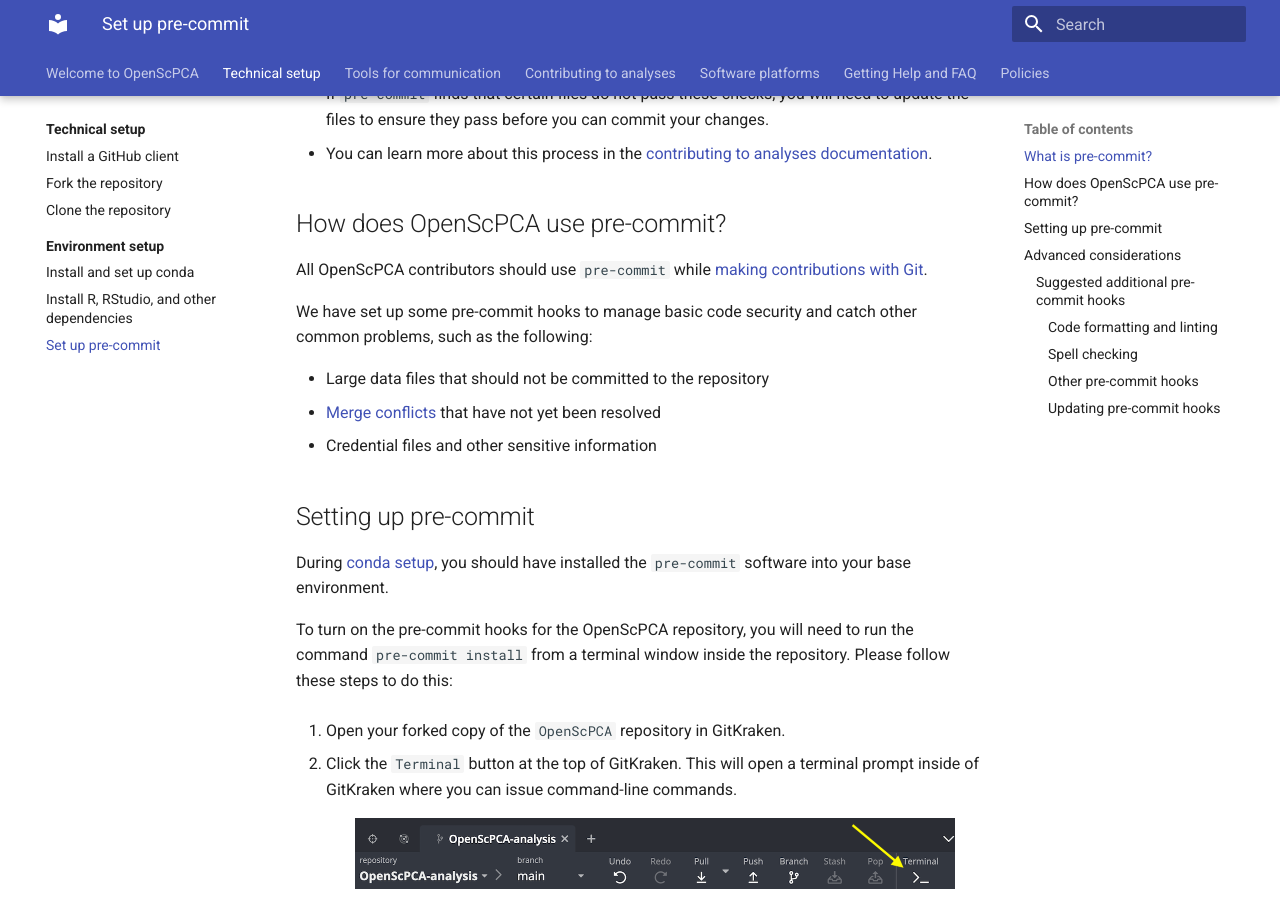
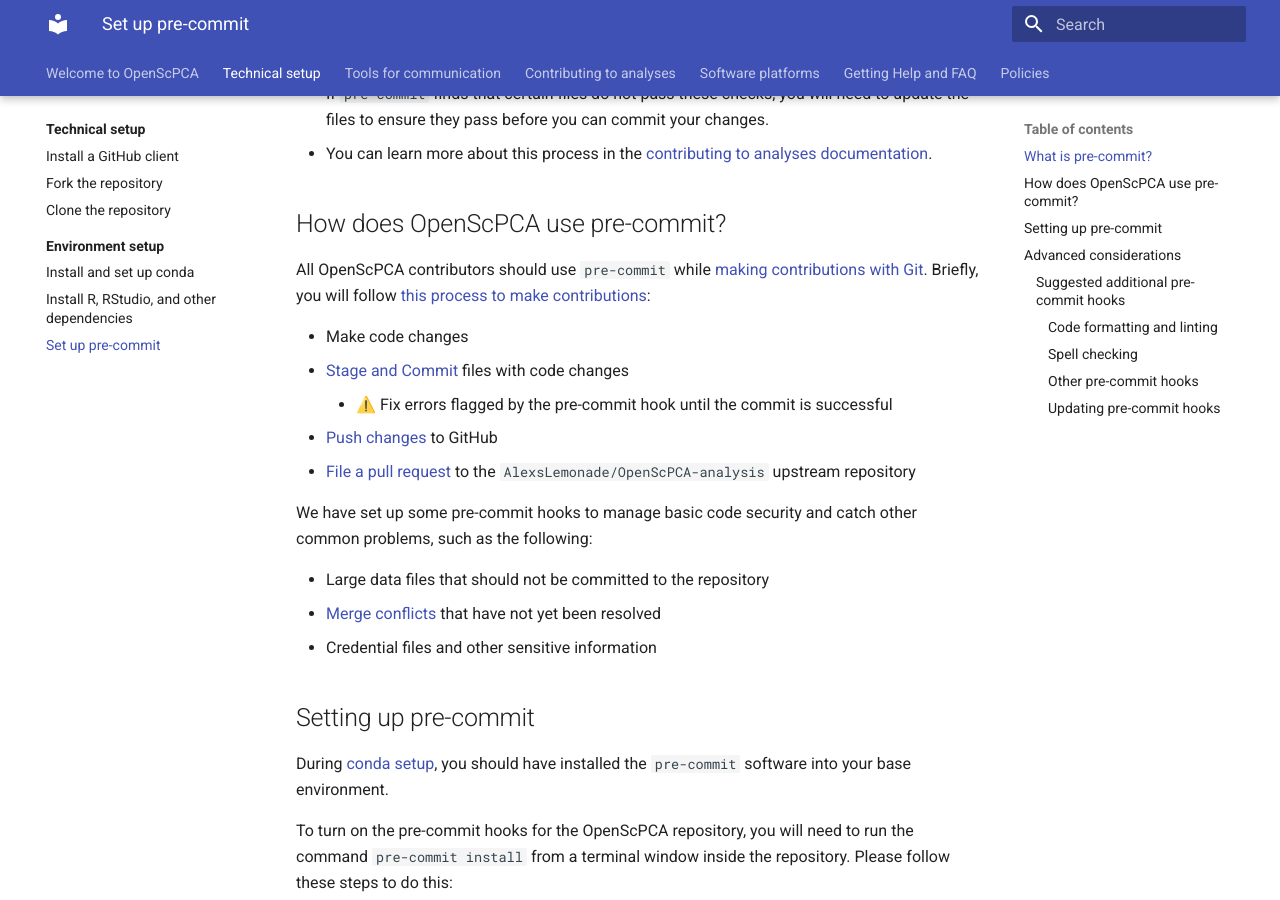
Before and after one commit to AlexsLemonade/OpenScPCA-analysis, an MkDocs documentation site: the page built from docs/technical-setup/environment-setup/setup-precommit.md, in a window 1280 px wide and 900 px high, scrolled down 458 px. Built offline with MkDocs 1.6.1 and Material for MkDocs 9.7.7, drawn with Linux system fonts in a browser that asks for light colours.

Commit message:
flesh out what is meant by workflow, but this is possibly overkill

```diff
--- a/docs/technical-setup/environment-setup/setup-precommit.md
+++ b/docs/technical-setup/environment-setup/setup-precommit.md
@@ -15,6 +15,14 @@ As an OpenScPCA contributor, you will use pre-commit when you [commit files](../
 ## How does OpenScPCA use pre-commit?
 
 All OpenScPCA contributors should use `pre-commit` while [making contributions with Git](./../../contributing-to-analyses/working-with-git/index.md).
+Briefly, you will follow [this process to make contributions](STUB_LINK for working with git):
+
+- Make code changes
+- [Stage and Commit](../../contributing-to-analyses/working-with-git/making-commits.md) files with code changes
+    - ⚠️ Fix errors flagged by the pre-commit hook until the commit is successful
+- [Push changes](../../contributing-to-analyses/working-with-git/push-to-origin.md) to GitHub
+- [File a pull request](STUB_LINK for filing a PR) to the `AlexsLemonade/OpenScPCA-analysis` upstream repository
+
 
 We have set up some pre-commit hooks to manage basic code security and catch other common problems, such as the following:
 
```
